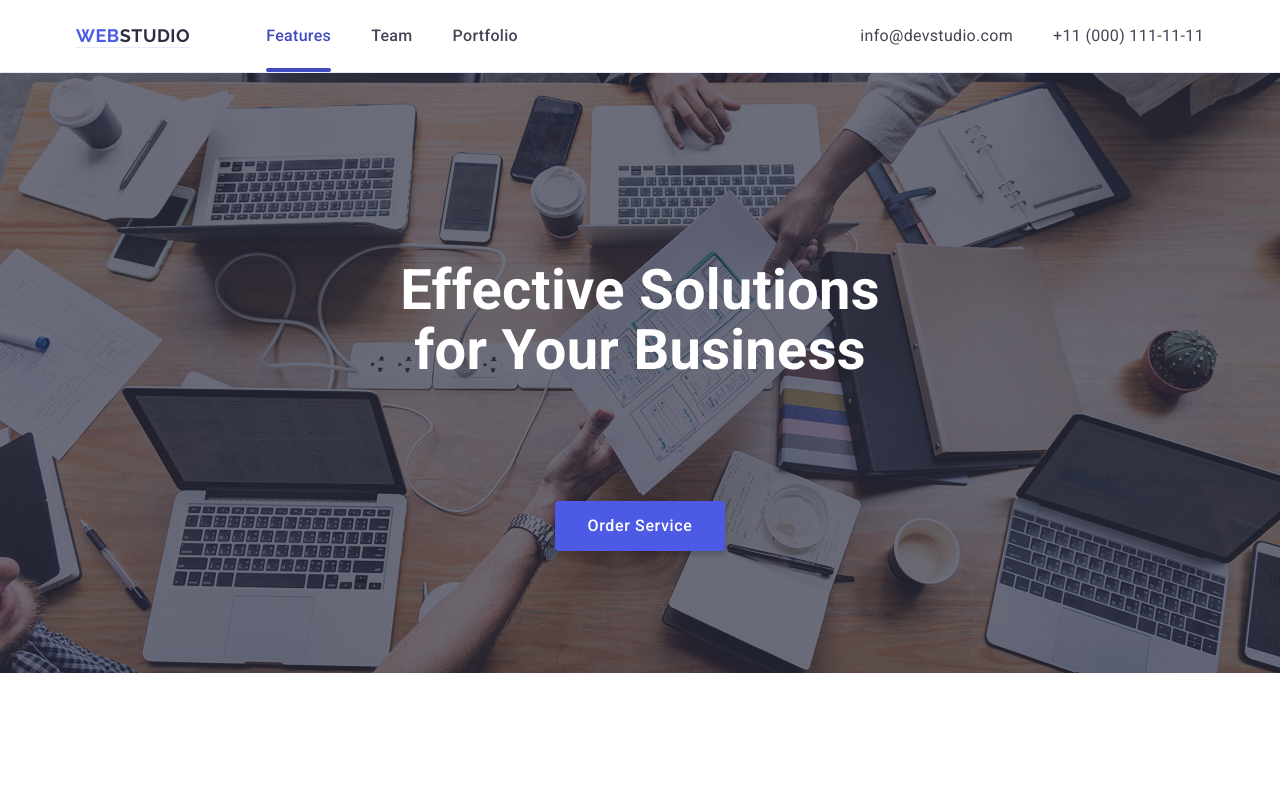
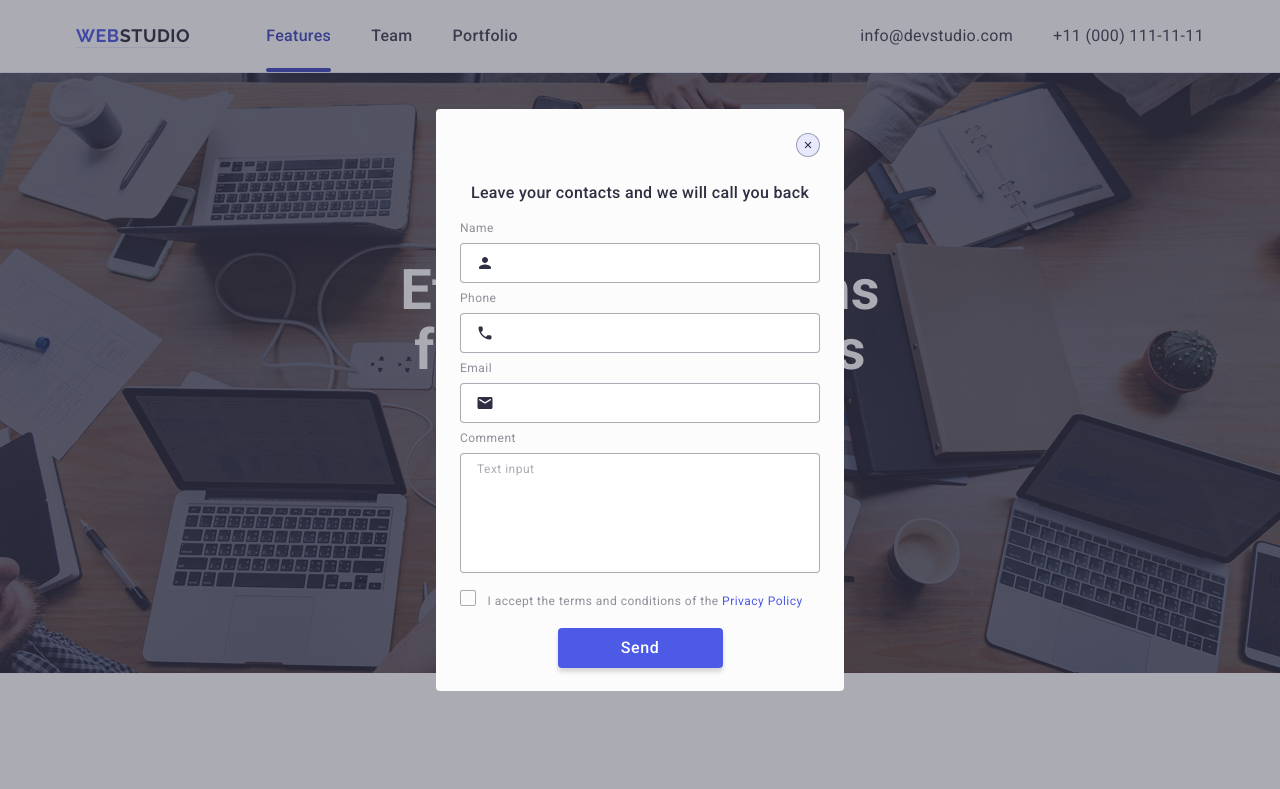
Before and after one commit to todosiy-olesa/goit-markup-hw-05, a plain HTML site: page index.html in a window 1280 px wide. Shown: the top 789 px of the page. Drawn offline with nearby package versions, Linux system fonts and the light colour scheme.

Commit message:
complete homework assignment

```diff
--- a/css/footer.css
+++ b/css/footer.css
@@ -6,10 +6,10 @@
 .footer-container {
   display: flex;
   align-items: flex-start;
+  justify-content: space-between;
 }
 
 .footer-info {
-  margin-right: 120px;
 }
 
 .footer-logo {
@@ -92,3 +92,55 @@
   height: 24px;
   fill: #f4f4fd;
 }
+.footer-subscribe {
+  justify-content: space-between;
+}
+.footer-subscribe-text {
+  color: #ffffff;
+}
+.footer-form {
+  display: flex;
+  gap: 24px;
+  align-items: center;
+  margin-top: 16px;
+}
+.footer-form-input {
+  width: 264px;
+  height: 40px;
+  padding: 8px 16px;
+  font-size: 12px;
+  color: #ffffff;
+
+  background-color: transparent;
+  outline: transparent;
+  border: 1px solid #ffffff;
+  border-radius: 4px;
+
+  transition: 250ms ease-out;
+  transition-property: border-color;
+}
+.footer-form-input:focus {
+  border-color: #31d0aa;
+}
+.footer-form-input::placeholder {
+  color: #ffffff;
+}
+.button-filled {
+  display: flex;
+  align-items: center;
+  justify-content: center;
+  gap: 16px;
+
+  border-radius: 4px;
+  padding: 8px 24px;
+  width: 165px;
+  height: 40px;
+  max-width: 165px;
+
+  transition: 250ms ease-out;
+  transition-property: background-color;
+}
+.button-filled:focus,
+.button-filled:hover {
+  background-color: #31d0aa;
+}
--- a/css/main.css
+++ b/css/main.css
@@ -6,3 +6,4 @@
 @import url('./team.css');
 @import url('./portfolio.css');
 @import url('./footer.css');
+@import url('./modal.css');
--- /dev/null
+++ b/css/modal.css
@@ -0,0 +1,227 @@
+.backdrop {
+  position: fixed;
+  top: 0;
+  left: 0;
+
+  width: 100%;
+  height: 100%;
+  background-color: rgba(46, 47, 66, 0.4);
+
+  opacity: 0;
+  visibility: hidden;
+  pointer-events: none;
+
+  transition: 250ms ease-out 250ms;
+  transition-property: opacity, visibility;
+}
+.backdrop.is-open {
+  opacity: 1;
+  visibility: visible;
+  pointer-events: initial;
+
+  transition-delay: 0ms;
+}
+.modal {
+  position: absolute;
+  top: 50%;
+  left: 50%;
+  transform: translateX(-50%) translateY(-50%);
+  opacity: 0;
+
+  border-radius: 4px;
+  padding: 72px 24px 24px;
+  width: 408px;
+  height: 582px;
+  background: #fcfcfc;
+  box-sizing: border-box;
+
+  transition: 250ms ease-out 0ms;
+  transition-property: transform, opacity;
+}
+.backdrop.is-open .modal {
+  transform: translateX(-50%) translateY(-50%);
+  opacity: 1;
+
+  transition-delay: 250ms;
+}
+
+.modal-btn {
+  position: absolute;
+  top: 24px;
+  right: 24px;
+
+  display: flex;
+  align-items: center;
+  justify-content: center;
+
+  width: 24px;
+  height: 24px;
+  padding: 0;
+
+  border: 1px solid rgba(46, 47, 66, 0.4);
+  border-radius: 50%;
+
+  background-color: #e7e9fc;
+
+  cursor: pointer;
+  transition: 250ms ease-out;
+  transition-property: background-color;
+}
+.modal-btn-icon {
+  display: flex;
+  align-items: center;
+  justify-content: center;
+  flex-direction: row;
+  gap: 0;
+
+  border-radius: 24px;
+  background: #e7e9fc;
+  color: #2e2f42;
+
+  transition: 250ms ease-out;
+  transition-property: color;
+}
+.modal-btn:hover,
+.modal-btn:focus {
+  background-color: #404bbf;
+  border-color: #404bbf;
+}
+.modal-btn:hover > .modal-btn-icon,
+.modal-btn:focus > .modal-btn-icon {
+  color: #ffffff;
+}
+.modal-caption {
+  width: 360px;
+  margin-bottom: 16px;
+  font-weight: 500;
+  line-height: 1.5;
+  text-align: center;
+  color: #2e2f42;
+}
+
+/*Modal form*/
+.modal-form {
+}
+.modal-form-field {
+  margin-bottom: 8px;
+}
+.modal-form-label {
+  display: block;
+  margin-bottom: 8px;
+  font-weight: 400;
+  font-size: 12px;
+  line-height: 1.17;
+  letter-spacing: 0.04em;
+  color: #8e8f99;
+}
+.modal-form-wrapper {
+  position: relative;
+}
+.modal-form-input {
+  width: 100%;
+  height: 40px;
+  padding: 8px 38px;
+  border-radius: 4px;
+
+  outline: transparent;
+  border: 1px solid rgba(46, 47, 66, 0.4);
+
+  transition: 250ms ease-out;
+  transition-property: border-color;
+}
+.modal-form-input:focus {
+  border-color: #4d5ae5;
+}
+.modal-form-icon {
+  position: absolute;
+  top: 50%;
+  left: 16px;
+  transform: translateY(-50%);
+
+  color: #2e2f42;
+  pointer-events: none;
+  transition: 250ms ease-out;
+  transition-property: color;
+}
+.modal-form-input:focus + .modal-form-icon {
+  color: #4d5ae5;
+}
+.modal-form-comment {
+  width: 100%;
+  height: 120px;
+  padding: 8px 16px;
+
+  font-size: 12px;
+  line-height: 1.17;
+  letter-spacing: 0.04em;
+
+  outline: transparent;
+  border: 1px solid rgba(46, 47, 66, 0.4);
+  border-radius: 4px;
+  resize: none;
+}
+.modal-form-comment:focus {
+  border-color: #4d5ae5;
+
+  transition: 250ms ease-out;
+  transition-property: border-color;
+}
+.modal-form-comment::placeholder {
+  color: rgba(46, 47, 66, 0.4);
+}
+.modal-form-agreement {
+  margin-bottom: 16px;
+}
+.modal-form-policy {
+  font-weight: 400;
+  font-size: 12px;
+  line-height: 1.17;
+  letter-spacing: 0.04em;
+  color: #8e8f99;
+}
+.modal-form-checkbox {
+  display: inline-flex;
+  justify-content: center;
+  align-items: center;
+
+  width: 16px;
+  height: 16px;
+  margin-right: 8px;
+
+  border-radius: 2px;
+  border: 1px solid rgba(46, 47, 66, 0.4);
+  cursor: pointer;
+
+  transition: 250ms ease-out;
+  transition-property: border-color, background-color;
+}
+.checkbox:checked + .modal-form-policy > .modal-form-checkbox {
+  border-color: transparent;
+  background-color: #404bbf;
+}
+.checkbox:focus-visible + .modal-form-policy > .modal-form-checkbox {
+  outline: auto;
+  outline-offset: 4px;
+  border-radius: 4px;
+}
+
+.modal-form-checkbox-icon {
+  color: #f4f4fd;
+  opacity: 0;
+  transition: 250ms ease-out;
+  transition-property: opacity;
+}
+.checkbox:checked
+  + .modal-form-policy
+  > .modal-form-checkbox
+  .modal-form-checkbox-icon {
+  opacity: 1;
+}
+.modal-form-link {
+  color: #4d5ae5;
+}
+.modal-form .button-filled {
+  display: block;
+  margin-left: auto;
+  margin-right: auto;
+}
--- a/index.html
+++ b/index.html
@@ -80,7 +80,7 @@
             <li class="features-item">
               <div class="features-wrapper">
                 <svg class="features-icon" width="64" height="64">
-                  <use href="./images/icons.svg#antena"></use>
+                  <use href="./images/icons/icons.svg#antena"></use>
                 </svg>
               </div>
               <h3 class="features-item-title">Strategy</h3>
@@ -92,7 +92,7 @@
             <li class="features-item">
               <div class="features-wrapper">
                 <svg class="features-icon" width="64" height="64">
-                  <use href="./images/icons.svg#clock"></use>
+                  <use href="./images/icons/icons.svg#clock"></use>
                 </svg>
               </div>
               <h3 class="features-item-title">Punctuality</h3>
@@ -104,7 +104,7 @@
             <li class="features-item">
               <div class="features-wrapper">
                 <svg class="features-icon" width="64" height="64">
-                  <use href="./images/icons.svg#diagram"></use>
+                  <use href="./images/icons/icons.svg#diagram"></use>
                 </svg>
               </div>
               <h3 class="features-item-title">Diligence</h3>
@@ -116,7 +116,7 @@
             <li class="features-item">
               <div class="features-wrapper">
                 <svg class="features-icon" width="64" height="64">
-                  <use href="./images/icons.svg#astronaut"></use>
+                  <use href="./images/icons/icons.svg#astronaut"></use>
                 </svg>
               </div>
               <h3 class="features-item-title">Technologies</h3>
@@ -156,7 +156,7 @@
                       aria-label="Instagram"
                     >
                       <svg class="team-icon" width="16" height="16">
-                        <use href="./images/icons.svg#instagram"></use>
+                        <use href="./images/icons/icons.svg#instagram"></use>
                       </svg>
                     </a>
                   </li>
@@ -170,7 +170,7 @@
                       aria-label="Twitter"
                     >
                       <svg class="team-icon" width="16" height="16">
-                        <use href="./images/icons.svg#twitter"></use>
+                        <use href="./images/icons/icons.svg#twitter"></use>
                       </svg>
                     </a>
                   </li>
@@ -183,7 +183,7 @@
                       aria-label="Facebook"
                     >
                       <svg class="team-icon" width="16" height="16">
-                        <use href="./images/icons.svg#facebook"></use>
+                        <use href="./images/icons/icons.svg#facebook"></use>
                       </svg>
                     </a>
                   </li>
@@ -196,7 +196,7 @@
                       aria-label="Linkedin"
                     >
                       <svg class="team-icon" width="16" height="16">
-                        <use href="./images/icons.svg#linkedin"></use>
+                        <use href="./images/icons/icons.svg#linkedin"></use>
                       </svg>
                     </a>
                   </li>
@@ -225,7 +225,7 @@
                       aria-label="Instagram"
                     >
                       <svg class="team-icon" width="16" height="16">
-                        <use href="./images/icons.svg#instagram"></use>
+                        <use href="./images/icons/icons.svg#instagram"></use>
                       </svg>
                     </a>
                   </li>
@@ -239,7 +239,7 @@
                       aria-label="Twitter"
                     >
                       <svg class="team-icon" width="16" height="16">
-                        <use href="./images/icons.svg#twitter"></use>
+                        <use href="./images/icons/icons.svg#twitter"></use>
                       </svg>
                     </a>
                   </li>
@@ -252,7 +252,7 @@
                       aria-label="Facebook"
                     >
                       <svg class="team-icon" width="16" height="16">
-                        <use href="./images/icons.svg#facebook"></use>
+                        <use href="./images/icons/icons.svg#facebook"></use>
                       </svg>
                     </a>
                   </li>
@@ -265,7 +265,7 @@
                       aria-label="Linkedin"
                     >
                       <svg class="team-icon" width="16" height="16">
-                        <use href="./images/icons.svg#linkedin"></use>
+                        <use href="./images/icons/icons.svg#linkedin"></use>
                       </svg>
                     </a>
                   </li>
@@ -294,7 +294,7 @@
                       aria-label="Instagram"
                     >
                       <svg class="team-icon" width="16" height="16">
-                        <use href="./images/icons.svg#instagram"></use>
+                        <use href="./images/icons/icons.svg#instagram"></use>
                       </svg>
                     </a>
                   </li>
@@ -308,7 +308,7 @@
                       aria-label="Twitter"
                     >
                       <svg class="team-icon" width="16" height="16">
-                        <use href="./images/icons.svg#twitter"></use>
+                        <use href="./images/icons/icons.svg#twitter"></use>
                       </svg>
                     </a>
                   </li>
@@ -321,7 +321,7 @@
                       aria-label="Facebook"
                     >
                       <svg class="team-icon" width="16" height="16">
-                        <use href="./images/icons.svg#facebook"></use>
+                        <use href="./images/icons/icons.svg#facebook"></use>
                       </svg>
                     </a>
                   </li>
@@ -334,7 +334,7 @@
                       aria-label="Linkedin"
                     >
                       <svg class="team-icon" width="16" height="16">
-                        <use href="./images/icons.svg#linkedin"></use>
+                        <use href="./images/icons/icons.svg#linkedin"></use>
                       </svg>
                     </a>
                   </li>
@@ -363,7 +363,7 @@
                       aria-label="Instagram"
                     >
                       <svg class="team-icon" width="16" height="16">
-                        <use href="./images/icons.svg#instagram"></use>
+                        <use href="./images/icons/icons.svg#instagram"></use>
                       </svg>
                     </a>
                   </li>
@@ -377,7 +377,7 @@
                       aria-label="Twitter"
                     >
                       <svg class="team-icon" width="16" height="16">
-                        <use href="./images/icons.svg#twitter"></use>
+                        <use href="./images/icons/icons.svg#twitter"></use>
                       </svg>
                     </a>
                   </li>
@@ -390,7 +390,7 @@
                       aria-label="Facebook"
                     >
                       <svg class="team-icon" width="16" height="16">
-                        <use href="./images/icons.svg#facebook"></use>
+                        <use href="./images/icons/icons.svg#facebook"></use>
                       </svg>
                     </a>
                   </li>
@@ -403,7 +403,7 @@
                       aria-label="Linkedin"
                     >
                       <svg class="team-icon" width="16" height="16">
-                        <use href="./images/icons.svg#linkedin"></use>
+                        <use href="./images/icons/icons.svg#linkedin"></use>
                       </svg>
                     </a>
                   </li>
@@ -561,7 +561,6 @@
 
         <div class="footer-social">
           <p class="footer-social-title">Social media</p>
-
           <ul class="footer-social-list">
             <li class="footer-social-item">
               <a
@@ -572,7 +571,7 @@
                 aria-label="Instagram"
               >
                 <svg class="footer-social-icon" width="24" height="24">
-                  <use href="./images/icons.svg#instagram"></use>
+                  <use href="./images/icons/icons.svg#instagram"></use>
                 </svg>
               </a>
             </li>
@@ -586,7 +585,7 @@
                 aria-label="Twitter"
               >
                 <svg class="footer-social-icon" width="24" height="24">
-                  <use href="./images/icons.svg#twitter"></use>
+                  <use href="./images/icons/icons.svg#twitter"></use>
                 </svg>
               </a>
             </li>
@@ -600,7 +599,7 @@
                 aria-label="Facebook"
               >
                 <svg class="footer-social-icon" width="24" height="24">
-                  <use href="./images/icons.svg#facebook"></use>
+                  <use href="./images/icons/icons.svg#facebook"></use>
                 </svg>
               </a>
             </li>
@@ -614,13 +613,129 @@
                 aria-label="LinkedIn"
               >
                 <svg class="footer-social-icon" width="24" height="24">
-                  <use href="./images/icons.svg#linkedin"></use>
+                  <use href="./images/icons/icons.svg#linkedin"></use>
                 </svg>
               </a>
             </li>
           </ul>
         </div>
+
+        <div class="footer-subscribe">
+          <p class="footer-subscribe-text">Subscribe</p>
+          <form class="footer-form" name="subscription">
+            <input
+              class="footer-form-input"
+              type="email"
+              name="user_subscription"
+              aria-label="example@mail.com"
+              placeholder="E-mail"
+            />
+
+            <button class="button button-filled" type="submit">
+              Subscribe
+              <svg class="footer-subscribe-icon" width="24" height="24">
+                <use href="./images/icons/icons.svg#send"></use>
+              </svg>
+            </button>
+          </form>
+        </div>
       </div>
     </footer>
+
+    <!--Modal window-->
+    <div class="backdrop is-open">
+      <div class="modal">
+        <button class="modal-btn" type="button" aria-label="Close modal button">
+          <svg class="modal-btn-icon" width="8" height="8">
+            <use href="./images/icons/icons.svg#close"></use>
+          </svg>
+        </button>
+        <p class="modal-caption">
+          Leave your contacts and we will call you back
+        </p>
+
+        <form class="modal-form" name="review_form">
+          <div class="modal-form-field">
+            <label class="modal-form-label" for="user_name">Name</label>
+            <div class="modal-form-wrapper">
+              <input
+                class="modal-form-input"
+                type="text"
+                id="user_name"
+                name="user_name"
+              />
+              <svg class="modal-form-icon" width="18" height="24">
+                <use href="./images/icons/icons.svg#person"></use>
+              </svg>
+            </div>
+          </div>
+          <div class="modal-form-field">
+            <label class="modal-form-label" for="user_phone">Phone</label>
+            <div class="modal-form-wrapper">
+              <input
+                class="modal-form-input"
+                type="tel"
+                id="user_phone"
+                name="user_phone"
+              />
+              <svg class="modal-form-icon" width="18" height="24">
+                <use href="./images/icons/icons.svg#phone"></use>
+              </svg>
+            </div>
+          </div>
+          <div class="modal-form-field">
+            <label class="modal-form-label" for="user_email">Email</label>
+            <div class="modal-form-wrapper">
+              <input
+                class="modal-form-input"
+                type="email"
+                id="user_email"
+                name="user_email"
+              />
+              <svg class="modal-form-icon" width="18" height="24">
+                <use href="./images/icons/icons.svg#email"></use>
+              </svg>
+            </div>
+          </div>
+          <div class="modal-form-field">
+            <label class="modal-form-label" for="user_comment">Comment</label>
+            <textarea
+              class="modal-form-comment"
+              cols="6"
+              id="user_comment"
+              name="user_comment"
+              placeholder="Text input"
+            ></textarea>
+          </div>
+          <div class="modal-form-agreement">
+            <input
+              class="checkbox sr-only"
+              type="checkbox"
+              name="user_policy"
+              id="user_policy"
+            />
+            <label class="modal-form-policy" for="user_policy">
+              <span class="modal-form-checkbox">
+                <svg class="modal-form-checkbox-icon" width="14" height="14">
+                  <use href="./images/icons/icons.svg#check-mark"></use>
+                </svg>
+              </span>
+
+              I accept the terms and conditions of the
+              <a
+                class="modal-form-link"
+                href="#"
+                target="_blank"
+                rel="noopener noreferrer"
+              >
+                Privacy Policy
+              </a>
+            </label>
+          </div>
+
+          <button class="button button-filled" type="submit">Send</button>
+        </form>
+      </div>
+    </div>
   </body>
 </html>
```
Also changed, not shown: images/icons.svg (deleted), images/icons/icons.svg (added).
